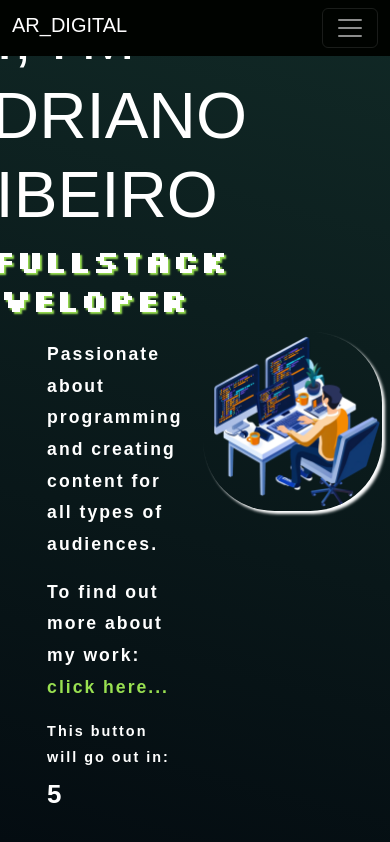
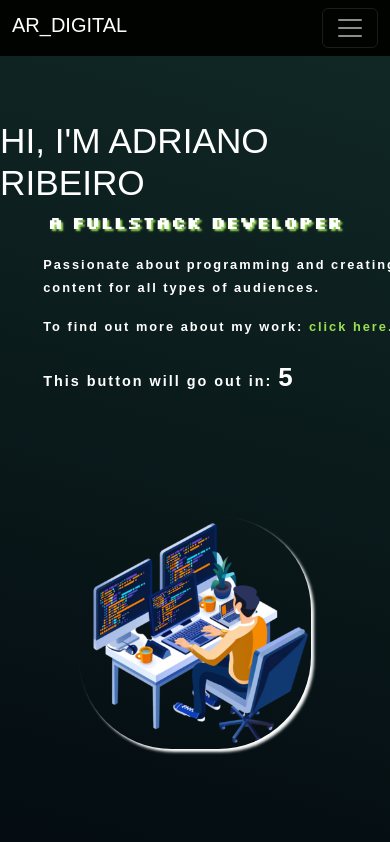
Before and after one commit to AdrianoNRibeiro/new_port, a Vue app: page / in a window 390 px wide. Built offline with nearby package versions, Linux system fonts and the light colour scheme; a web font is replaced by a local one.

Commit message:
responsive 361 to 430 w

```diff
--- a/src/views/HomeView.vue
+++ b/src/views/HomeView.vue
@@ -195,7 +195,6 @@ p {
   }
 
   .description {
-    border: 1px solid #fff;
     width: 90%;
   }
 
@@ -203,4 +202,44 @@ p {
     text-align: center;
   }
 }
+
+@media (min-width: 361px) and (max-width: 430px) {
+  .principal {
+    flex-direction: column;
+  }
+
+  .main-describe {
+    width: 100%;
+    height: 50vh;
+  }
+
+  .main-describe h3 {
+    text-align: center;
+  }
+
+  .aside-perfil {
+    width: 100%;
+    height: 35vh;
+  }
+
+  h2 {
+    font-size: 2.2em;
+  }
+
+  h3 {
+    font-size: 1.1em;
+  }
+
+  p {
+    font-size: 0.8em;
+  }
+
+  .aside-perfil img {
+    width: 62%;
+  }
+
+  .section-content {
+    width: 100%;
+  }
+}
 </style>
```
